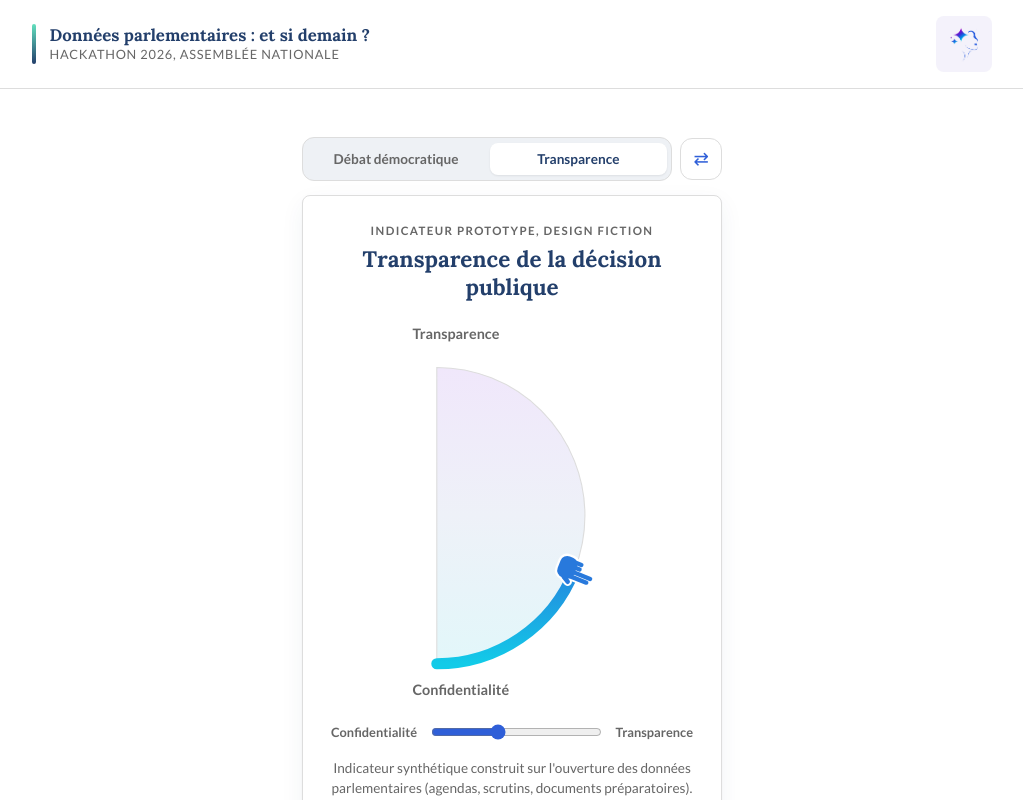
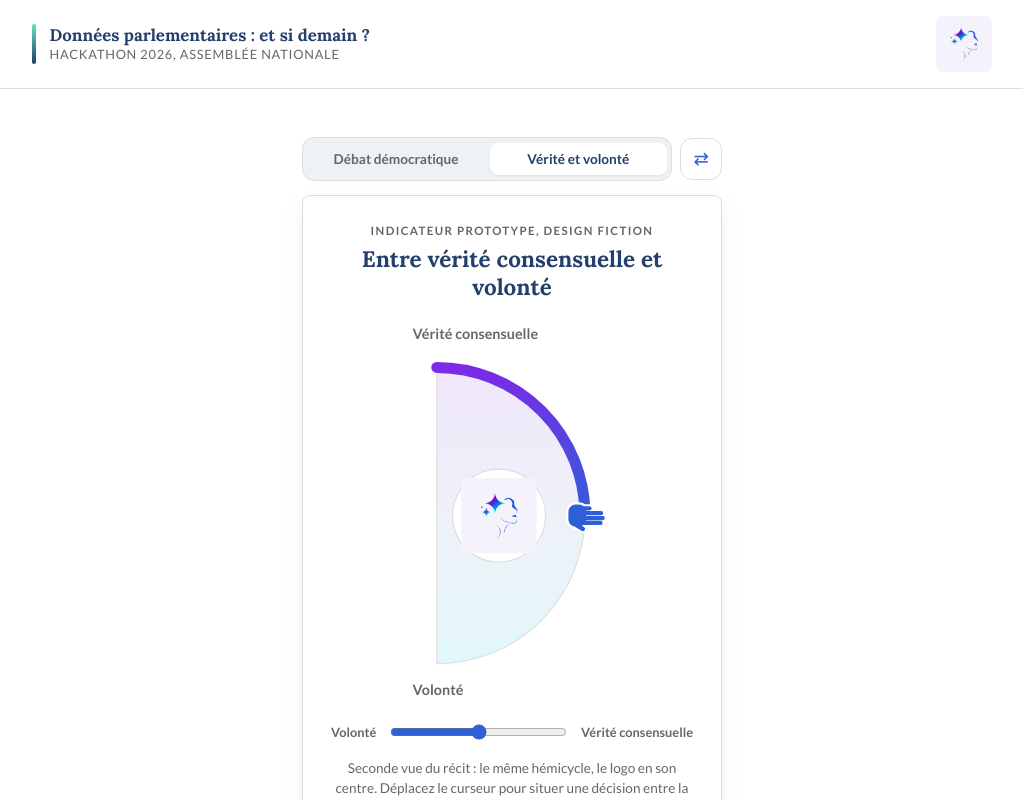
Before and after one commit to ErenAtolgan/donnees-parlementaires-et-si-demain, a React (Vite) app in the folder app/: page / in a window 1280 px wide. Both pictures are taken after a click on the button "Passer directement à l'autre hémicycle". Shown: the top 800 px of the page, without its empty margins (128-1151 px from the left). Built offline with nearby package versions, Linux system fonts and the light colour scheme.

Commit message:
Transforme la seconde vue en récit : logo au centre, axe vérité consensuelle / volonté
Co-Authored-By: Claude Fable 5 <noreply@anthropic.com>
Claude-Session: https://claude.ai/code/session_018xV7kDg1SWvWcZjwpCbM7c

```diff
--- a/app/src/App.jsx
+++ b/app/src/App.jsx
@@ -19,17 +19,17 @@ const HEMICYCLES = [
       "interroger ce que l'on souhaite mesurer, automatiser et rendre public demain.",
   },
   {
-    id: 'transparence',
-    menu: 'Transparence',
-    titre: 'Transparence de la décision publique',
-    poleHaut: 'Transparence',
-    poleBas: 'Confidentialité',
-    valeurInitiale: 38,
+    id: 'recit',
+    menu: 'Vérité et volonté',
+    titre: 'Entre vérité consensuelle et volonté',
+    poleHaut: 'Vérité consensuelle',
+    poleBas: 'Volonté',
+    valeurInitiale: 50,
+    logoCentre: true,
     note:
-      "Indicateur synthétique construit sur l'ouverture des données parlementaires (agendas, " +
-      'scrutins, documents préparatoires). Déplacez le curseur pour situer une décision entre ' +
-      'confidentialité des travaux (bas) et transparence complète du processus (haut), et ' +
-      'questionner le bon équilibre pour demain.',
+      'Seconde vue du récit : le même hémicycle, le logo en son centre. Déplacez le curseur ' +
+      'pour situer une décision entre la volonté (bas) et la vérité consensuelle (haut), et ' +
+      "interroger ce qui doit guider demain l'écriture de la loi.",
   },
 ]
 
@@ -91,6 +91,7 @@ export default function App() {
                 poleBas={h.poleBas}
                 note={h.note}
                 valeurInitiale={h.valeurInitiale}
+                logoCentre={h.logoCentre}
               />
             </div>
           ))}
--- a/app/src/components/Gauge.jsx
+++ b/app/src/components/Gauge.jsx
@@ -120,6 +120,7 @@ export default function Gauge({
   poleBas = 'Efficacité',
   note,
   valeurInitiale = 62,
+  logoCentre = false,
 }) {
   const uid = useId()
   const [valeur, setValeur] = useState(valeurInitiale)
@@ -190,6 +191,22 @@ export default function Gauge({
             strokeLinecap="round"
           />
 
+          {/* Logo au centre du demi-disque (seconde vue du recit) */}
+          {logoCentre && (
+            <g>
+              {/* Centre visuel du demi-disque : a ~0.42 R du bord plat */}
+              <circle cx={CX + R * 0.42} cy={CY} r={42} fill="#ffffff" stroke="#dddddd" />
+              <image
+                href="/logo.png"
+                x={CX + R * 0.42 - 34}
+                y={CY - 34}
+                width={68}
+                height={68}
+                preserveAspectRatio="xMidYMid meet"
+              />
+            </g>
+          )}
+
           {/* Main pointant la position */}
           <MainCurseur valeur={valeur} />
         </svg>
```
